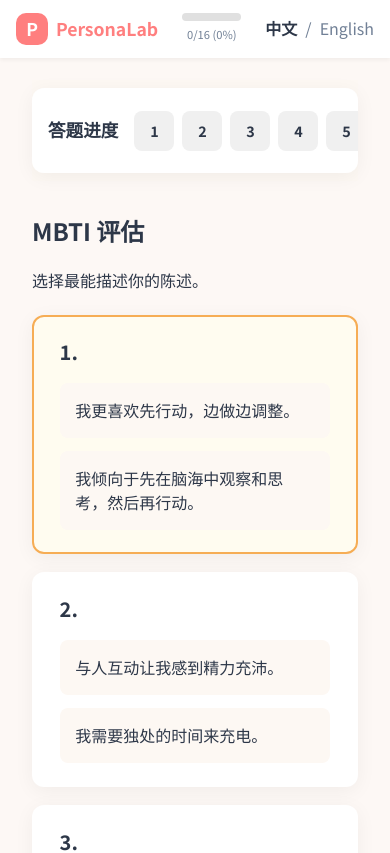
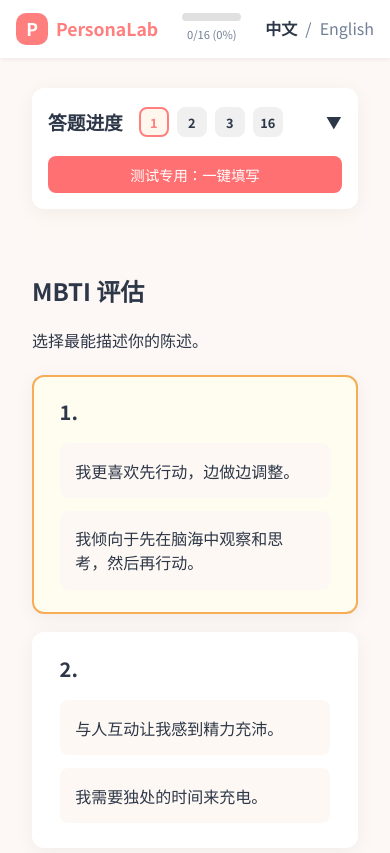
Before and after one commit to 18976qwer/PersonaLabPsychTest, a React (Vite) app in the folder client/: page /mbti in a window 390 px wide. Shown: the top 853 px of the page. Built offline with nearby package versions, Linux system fonts and the light colour scheme; no server answers.

Commit message:
Mobile UI bug fix

```diff
--- a/client/src/components/Header.tsx
+++ b/client/src/components/Header.tsx
@@ -110,6 +110,10 @@
   align-items: center;
   gap: 0.5rem;
   font-size: 1rem;
+
+  @media (max-width: ${({ theme }) => theme.breakpoints.mobile}) {
+    white-space: nowrap;
+  }
 `;
 
 const LanguageItem = styled.span<{ $active: boolean; $disabled?: boolean }>`
--- a/client/src/components/report/ChatGPTPromptSection.tsx
+++ b/client/src/components/report/ChatGPTPromptSection.tsx
@@ -201,7 +201,7 @@
     >
       <Header>
         <h3>
-          <FaRobot /> {language === 'zh' ? 'AI 心理咨询师深度对话' : 'Deep-dive conversation with an AI counselor'}
+          <FaRobot /> {language === 'zh' ? 'AI深度对话' : 'AI Deep Conversation'}
         </h3>
         <p>
           {language === 'zh'
--- a/client/src/components/report/ReadingGuideSection.tsx
+++ b/client/src/components/report/ReadingGuideSection.tsx
@@ -272,6 +272,11 @@
 
 const StepList = styled(StyledList)`
   counter-reset: step;
+  grid-template-columns: repeat(auto-fit, minmax(280px, 1fr));
+
+  @media (max-width: ${({ theme }) => theme.breakpoints.tablet}) {
+    grid-template-columns: 1fr;
+  }
 `;
 
 const StepItem = styled(ListItem)`
@@ -279,12 +284,16 @@
   padding-right: 3rem;
   border-left: none;
   background: linear-gradient(135deg, ${({ theme }) => theme.colors.background} 0%, ${({ theme }) => `${theme.colors.primary}10`} 100%);
+  display: flex;
+  align-items: center;
+  min-height: 5rem;
 
   &::after {
     counter-increment: step;
     content: counter(step, decimal-leading-zero);
     position: absolute;
-    top: 0.8rem;
+    top: 50%;
+    transform: translateY(-50%);
     right: 1.2rem;
     font-size: 2.4rem;
     font-weight: 800;
@@ -293,12 +302,13 @@
   }
 
   @media (max-width: ${({ theme }) => theme.breakpoints.mobile}) {
-    padding-right: 1rem;
+    padding: 1.5rem;
+    padding-right: 1.5rem;
+    justify-content: center;
+    text-align: center;
 
     &::after {
-      font-size: 1.8rem;
-      right: 0.8rem;
-      top: 0.5rem;
+      display: none; /* 移动端隐藏大数字，避免遮挡或干扰居中 */
     }
   }
 `;
--- a/client/src/context/LanguageContext.tsx
+++ b/client/src/context/LanguageContext.tsx
@@ -60,7 +60,35 @@
 export const useLanguage = () => {
   const context = useContext(LanguageContext);
   if (!context) {
-    throw new Error('useLanguage must be used within a LanguageProvider');
+    const fallbackLanguage: Language = 'zh';
+
+    const t = (key: string, options?: any): any => {
+      const keys = key.split('.');
+      let value: any = translations[fallbackLanguage];
+
+      for (const k of keys) {
+        if (value && value[k]) {
+          value = value[k];
+        } else {
+          return key;
+        }
+      }
+
+      if (typeof value === 'string' && options && typeof options === 'object') {
+        return value.replace(/\{(\w+)\}/g, (_match, k: string) => {
+          const replacement = options[k];
+          return replacement !== undefined && replacement !== null ? String(replacement) : _match;
+        });
+      }
+
+      return value;
+    };
+
+    return {
+      language: fallbackLanguage,
+      setLanguage: () => {},
+      t
+    };
   }
   return context;
 };
--- a/client/src/data/locales.ts
+++ b/client/src/data/locales.ts
@@ -78,7 +78,7 @@
       disclaimerLink: '免责声明'
     },
     report: {
-      pageTitle: '全维度人格诊断报告',
+      pageTitle: '人格测试报告',
       navTitle: '目录',
       readingGuide: '阅读指引',
       traits: '人格特质',
@@ -117,7 +117,7 @@
           ]
         },
         faq: {
-          title: '报告能为你解答什么？',
+          title: '报告可以解答什么？',
           questions: [
             {
               title: '“我为什么总是这样？”',
@@ -377,7 +377,7 @@
       disclaimerLink: 'Disclaimer'
     },
     report: {
-      pageTitle: 'Comprehensive Personality Diagnostic Report',
+      pageTitle: 'Personality Test Report',
       navTitle: 'Contents',
       readingGuide: 'Reading Guide',
       traits: 'Personality Traits',
--- a/client/src/pages/EnneagramPage.tsx
+++ b/client/src/pages/EnneagramPage.tsx
@@ -49,36 +49,81 @@
   box-shadow: ${({ theme }) => theme.shadows.card};
   max-height: calc(100vh - 4rem);
   overflow-y: auto;
+  margin-bottom: 2rem;
 
   h3 {
     margin-bottom: 1rem;
     font-size: 1.1rem;
     color: ${({ theme }) => theme.colors.text};
+    display: flex;
+    justify-content: space-between;
+    align-items: center;
   }
 
   @media (max-width: ${({ theme }) => theme.breakpoints.mobile}) {
     padding: 1rem;
-    display: flex;
-    align-items: center;
-    gap: 1rem;
-    overflow-x: auto;
-    white-space: nowrap;
+    max-height: none;
+    margin-bottom: 1.5rem;
 
     h3 {
-      margin: 0;
-      white-space: nowrap;
+      margin-bottom: 0;
+      cursor: pointer;
     }
   }
 `;
 
-const QuestionGrid = styled.div`
+const QuestionGrid = styled.div<{ $isExpanded?: boolean }>`
   display: grid;
   grid-template-columns: repeat(5, 1fr);
   gap: 0.5rem;
 
   @media (max-width: ${({ theme }) => theme.breakpoints.mobile}) {
+    display: ${({ $isExpanded }) => $isExpanded ? 'grid' : 'none'};
+    position: absolute;
+    top: 100%;
+    left: 0;
+    right: 0;
+    background: white;
+    padding: 1rem;
+    box-shadow: 0 4px 12px rgba(0,0,0,0.1);
+    z-index: 100;
+    border-radius: 0 0 12px 12px;
+    max-height: 300px;
+    overflow-y: auto;
+    grid-template-columns: repeat(5, 1fr);
+  }
+`;
+
+const MobileProgressHeader = styled.div`
+  display: none;
+
+  @media (max-width: ${({ theme }) => theme.breakpoints.mobile}) {
+    display: flex;
+    align-items: center;
+    justify-content: space-between;
+    width: 100%;
+    position: relative;
+  }
+`;
+
+const MobileProgressPreview = styled.div`
+  display: none;
+
+  @media (max-width: ${({ theme }) => theme.breakpoints.mobile}) {
     display: flex;
     gap: 0.5rem;
+    overflow-x: auto;
+    padding: 0.2rem 0;
+    flex: 1;
+    margin-left: 1rem;
+    margin-right: 0.5rem;
+
+    /* Hide scrollbar but keep functionality */
+    -ms-overflow-style: none;
+    scrollbar-width: none;
+    &::-webkit-scrollbar {
+      display: none;
+    }
   }
 `;
 
@@ -247,6 +292,7 @@
   const navigate = useNavigate();
   const { setProgress, setTotal, setShowProgress } = useTestProgress();
   const { language, t } = useLanguage();
+  const [isExpanded, setIsExpanded] = useState(false);
   const [currentPage, setCurrentPage] = useState(0);
   const [answers, setAnswers] = useState<Record<number, number>>({});
   const [pendingScrollTo, setPendingScrollTo] = useState<number | null>(null);
@@ -381,8 +427,46 @@
       <PageLayout>
         <Sidebar>
           <SidebarContent>
-            <h3>{t('mbti.progress') || (language === 'zh' ? '答题进度' : 'Progress')}</h3>
-            <QuestionGrid>
+            <MobileProgressHeader onClick={() => setIsExpanded(!isExpanded)}>
+              <h3>{t('mbti.progress') || (language === 'zh' ? '答题进度' : 'Progress')}</h3>
+              <MobileProgressPreview>
+                {enneagramQuestions.map((q) => {
+                  const isAnswered = answers[q.id] !== undefined;
+                  const isActive = q.id === activeQuestionId;
+
+                  // Only show a few bubbles around current question
+                  const currentIndex = enneagramQuestions.findIndex(eq => eq.id === activeQuestionId);
+                  const qIndex = enneagramQuestions.findIndex(eq => eq.id === q.id);
+                  if (Math.abs(qIndex - currentIndex) > 2 && qIndex !== 0 && qIndex !== enneagramQuestions.length - 1) return null;
+
+                  return (
+                    <QuestionNumber
+                      key={q.id}
+                      $status={isAnswered ? 'answered' : isActive ? 'active' : 'normal'}
+                      style={{ minWidth: '30px', width: '30px', height: '30px', fontSize: '0.8rem' }}
+                      onClick={(e) => {
+                        e.stopPropagation();
+                        handleSidebarClick(q.id);
+                      }}
+                    >
+                      {q.id}
+                    </QuestionNumber>
+                  );
+                })}
+              </MobileProgressPreview>
+              <div style={{ transform: isExpanded ? 'rotate(180deg)' : 'rotate(0deg)', transition: 'transform 0.2s' }}>
+                ▼
+              </div>
+            </MobileProgressHeader>
+
+            <h3 className="desktop-only" style={{ display: 'none' }}>{t('mbti.progress') || (language === 'zh' ? '答题进度' : 'Progress')}</h3>
+            <style>{`
+              @media (min-width: 769px) {
+                .desktop-only { display: block !important; }
+              }
+            `}</style>
+
+            <QuestionGrid $isExpanded={isExpanded}>
               {enneagramQuestions.map((q) => {
                 const isAnswered = answers[q.id] !== undefined;
                 const isActive = q.id === activeQuestionId;
@@ -391,7 +475,10 @@
                   <QuestionNumber
                     key={q.id}
                     $status={isAnswered ? 'answered' : isActive ? 'active' : 'normal'}
-                    onClick={() => handleSidebarClick(q.id)}
+                    onClick={() => {
+                      handleSidebarClick(q.id);
+                      setIsExpanded(false);
+                    }}
                   >
                     {q.id}
                   </QuestionNumber>
--- a/client/src/pages/LandingPage.tsx
+++ b/client/src/pages/LandingPage.tsx
@@ -32,9 +32,11 @@
   font-weight: 800;
 
   @media (max-width: ${({ theme }) => theme.breakpoints.mobile}) {
-    font-size: 1.8rem;
+    font-size: 1.6rem;
     padding: 0 0.5rem;
     line-height: 1.3;
+    word-break: keep-all; /* 防止中文换行断词 */
+    white-space: normal;
   }
 `;
 
@@ -43,6 +45,7 @@
   -webkit-background-clip: text;
   background-clip: text;
   color: transparent;
+  display: inline-block; /* 确保渐变背景在inline元素上正常显示 */
 `;
 
 const Subtitle = styled(motion.p)`
--- a/client/src/pages/MBTIPage.tsx
+++ b/client/src/pages/MBTIPage.tsx
@@ -43,42 +43,84 @@
 `;
 
 const SidebarContent = styled.div`
-  background: ${({ theme }) => theme.colors.white};
+  background: white;
   padding: 1.5rem;
   border-radius: 12px;
   box-shadow: ${({ theme }) => theme.shadows.card};
-  max-height: calc(100vh - 4rem);
-  overflow-y: auto;
+  margin-bottom: 2rem;
 
   h3 {
+    margin-top: 0;
     margin-bottom: 1rem;
-    font-size: 1.1rem;
     color: ${({ theme }) => theme.colors.text};
+    display: flex;
+    justify-content: space-between;
+    align-items: center;
   }
 
   @media (max-width: ${({ theme }) => theme.breakpoints.mobile}) {
     padding: 1rem;
-    display: flex;
-    align-items: center;
-    gap: 1rem;
-    overflow-x: auto;
-    white-space: nowrap;
+    margin-bottom: 1.5rem;
 
     h3 {
-      margin: 0;
-      white-space: nowrap;
+      margin-bottom: 0;
+      cursor: pointer;
     }
   }
 `;
 
-const QuestionGrid = styled.div`
+const QuestionGrid = styled.div<{ $isExpanded?: boolean }>`
   display: grid;
   grid-template-columns: repeat(4, 1fr);
   gap: 0.5rem;
 
   @media (max-width: ${({ theme }) => theme.breakpoints.mobile}) {
+    display: ${({ $isExpanded }) => $isExpanded ? 'grid' : 'none'};
+    position: absolute;
+    top: 100%;
+    left: 0;
+    right: 0;
+    background: white;
+    padding: 1rem;
+    box-shadow: 0 4px 12px rgba(0,0,0,0.1);
+    z-index: 100;
+    border-radius: 0 0 12px 12px;
+    max-height: 300px;
+    overflow-y: auto;
+    grid-template-columns: repeat(5, 1fr);
+  }
+`;
+
+const MobileProgressHeader = styled.div`
+  display: none;
+
+  @media (max-width: ${({ theme }) => theme.breakpoints.mobile}) {
+    display: flex;
+    align-items: center;
+    justify-content: space-between;
+    width: 100%;
+    position: relative;
+  }
+`;
+
+const MobileProgressPreview = styled.div`
+  display: none;
+
+  @media (max-width: ${({ theme }) => theme.breakpoints.mobile}) {
     display: flex;
     gap: 0.5rem;
+    overflow-x: auto;
+    padding: 0.2rem 0;
+    flex: 1;
+    margin-left: 1rem;
+    margin-right: 0.5rem;
+
+    /* Hide scrollbar but keep functionality */
+    -ms-overflow-style: none;
+    scrollbar-width: none;
+    &::-webkit-scrollbar {
+      display: none;
+    }
   }
 `;
 
@@ -247,6 +289,7 @@
   const navigate = useNavigate();
   const { setProgress, setTotal, setShowProgress } = useTestProgress();
   const { language, t } = useLanguage();
+  const [isExpanded, setIsExpanded] = useState(false);
   const [answers, setAnswers] = useState<Record<number, string>>(() => {
     return StorageManager.getItem<Record<number, string>>('mbti_answers') || {};
   });
@@ -379,17 +422,57 @@
       <PageLayout>
         <Sidebar>
           <SidebarContent>
-            <h3>{t('mbti.progress') || 'Progress'}</h3>
-            <QuestionGrid>
+            <MobileProgressHeader onClick={() => setIsExpanded(!isExpanded)}>
+              <h3>{t('mbti.progress') || 'Progress'}</h3>
+              <MobileProgressPreview>
+                {mbtiQuestions.map((q, idx) => {
+                  const isAnswered = !!answers[q.id];
+                  const isCurrent = currentQuestionId === q.id;
+                  const currentIndex = mbtiQuestions.findIndex(mq => mq.id === currentQuestionId);
+
+                  if (Math.abs(idx - currentIndex) > 2 && idx !== 0 && idx !== mbtiQuestions.length - 1) return null;
+
+                  return (
+                    <QuestionNumber
+                      key={q.id}
+                      $status={isAnswered ? 'answered' : isCurrent ? 'active' : 'normal'}
+                      style={{ minWidth: '30px', width: '30px', height: '30px', fontSize: '0.8rem' }}
+                      onClick={(e) => {
+                        e.stopPropagation();
+                        scrollToQuestion(q.id);
+                      }}
+                    >
+                      {idx + 1}
+                    </QuestionNumber>
+                  );
+                })}
+              </MobileProgressPreview>
+              <div style={{ transform: isExpanded ? 'rotate(180deg)' : 'rotate(0deg)', transition: 'transform 0.2s' }}>
+                ▼
+              </div>
+            </MobileProgressHeader>
+
+            <h3 className="desktop-only" style={{ display: 'none' }}>{t('mbti.progress') || 'Progress'}</h3>
+            <style>{`
+              @media (min-width: 769px) {
+                .desktop-only { display: block !important; }
+              }
+            `}</style>
+
+            <QuestionGrid $isExpanded={isExpanded}>
               {mbtiQuestions.map((q, idx) => {
                 const isAnswered = !!answers[q.id];
                 const isError = triedSubmit && !isAnswered;
-                const status = isAnswered ? 'answered' : isError ? 'error' : 'normal';
+                const isCurrent = currentQuestionId === q.id;
+                const status = isAnswered ? 'answered' : isError ? 'error' : isCurrent ? 'active' : 'normal';
                 return (
                   <QuestionNumber
                     key={q.id}
                     $status={status}
-                    onClick={() => scrollToQuestion(q.id)}
+                    onClick={() => {
+                      scrollToQuestion(q.id);
+                      setIsExpanded(false);
+                    }}
                   >
                     {idx + 1}
                   </QuestionNumber>
```
